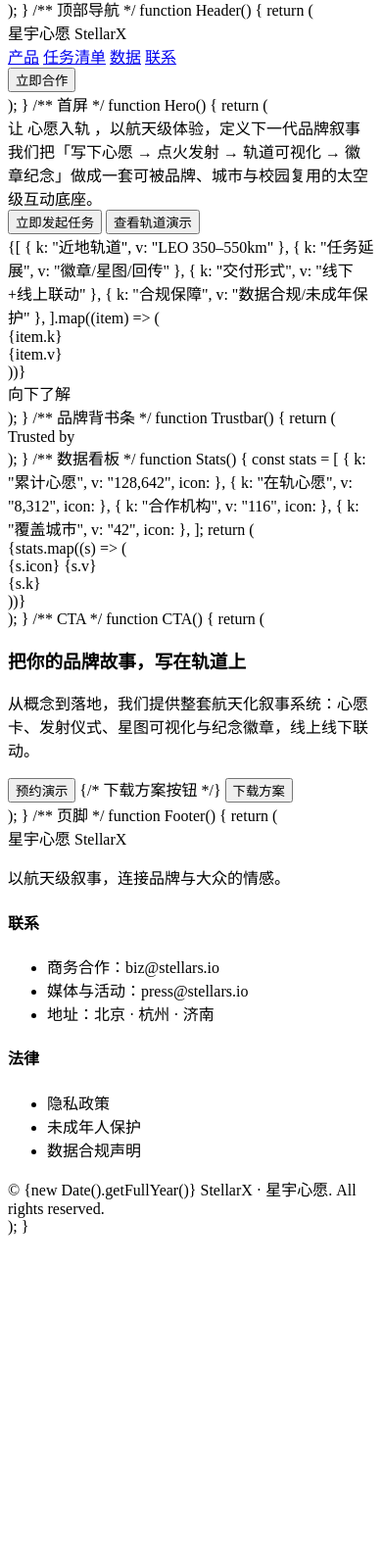
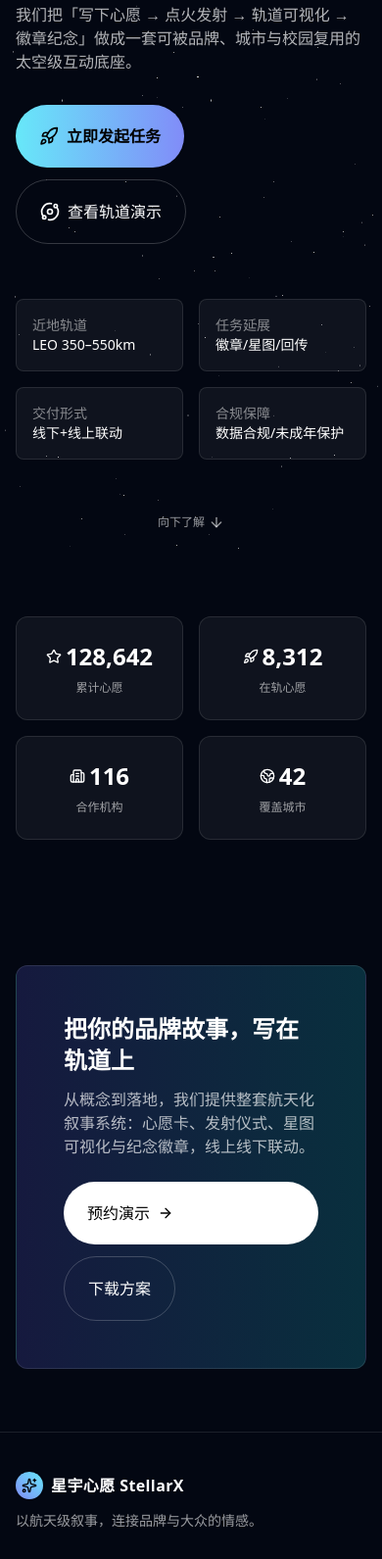
Before and after one commit to easonstereo/Space-Wish, a plain HTML site: page index.html in a window 390 px wide. Shown: the part 275-1866 px from the top of the page at 98% size. Before the commit the page ends 1544 px from the top, so only its background shows below. Drawn offline with nearby package versions, Linux system fonts and the light colour scheme.

Commit message:
Update index.html

```diff
--- a/index.html
+++ b/index.html
@@ -1,284 +1,191 @@
-import React, { useMemo } from "react";
-import { motion } from "framer-motion";
-import { Button } from "@/components/ui/button";
-import { Card, CardContent } from "@/components/ui/card";
-import {
-  Rocket, Orbit, Sparkles, Globe2,
-  ArrowRight, ArrowDown, Building2, Star
-} from "lucide-react";
+<!DOCTYPE html>
+<html lang="zh">
+<head>
+  <meta charset="UTF-8">
+  <title>星宇心愿 StellarX</title>
+  <meta name="viewport" content="width=device-width, initial-scale=1.0">
+  <!-- TailwindCSS CDN -->
+  <script src="https://cdn.tailwindcss.com"></script>
+  <!-- 图标库（lucide） -->
+  <script src="https://unpkg.com/lucide@latest"></script>
+  <style>
+    @keyframes twinkle {
+      from { opacity: .15; transform: translateY(0px);}
+      to { opacity: .9; transform: translateY(-.6px);}
+    }
+  </style>
+</head>
+<body class="min-h-screen w-full text-white bg-[#030712] overflow-x-hidden relative">
 
-export default function StellarXLanding() {
-  return (
-    <div className="min-h-screen w-full text-white bg-[#030712] overflow-x-hidden">
-      <Starfield />
-      <Header />
-      <Hero />
-      <Trustbar />
-      {/* Features 与 Manifest 如果有内容就在别处补充 */}
-      <Stats />
-      <CTA />
-      <Footer />
+  <!-- 星野背景 -->
+  <div id="starfield" class="pointer-events-none fixed inset-0 -z-10"></div>
+  <script>
+    const starfield = document.getElementById("starfield");
+    for(let i=0; i<140; i++){
+      const s = document.createElement("span");
+      const size = Math.random() * 1.2 + 0.2;
+      s.className="absolute rounded-full bg-white";
+      s.style.left = Math.random()*100+"%";
+      s.style.top = Math.random()*100+"%";
+      s.style.width = size+"px";
+      s.style.height= size+"px";
+      s.style.opacity=Math.random()*0.9+0.1;
+      s.style.filter="drop-shadow(0 0 6px rgba(255,255,255,0.4))";
+      s.style.animation=`twinkle ${Math.random()*4+2}s ease-in-out ${i*0.13}s infinite alternate`;
+      starfield.appendChild(s);
+    }
+  </script>
+
+  <!-- 顶部导航 -->
+  <header class="sticky top-0 z-40 backdrop-blur bg-black/30 border-b border-white/5">
+    <div class="mx-auto max-w-7xl px-4 py-3 flex items-center justify-between">
+      <div class="flex items-center gap-2">
+        <div class="h-7 w-7 rounded-full bg-gradient-to-tr from-indigo-400 to-cyan-300 flex items-center justify-center shadow-[0_0_30px_rgba(56,189,248,0.45)]">
+          <i data-lucide="sparkles" class="w-4 h-4 text-black"></i>
         </div>
-  );
-}
-
-/** 星野背景 */
-function Starfield() {
-  const stars = useMemo(
-    () =>
-      Array.from({ length: 140 }).map((_, i) => ({
-        id: i,
-        x: Math.random() * 100,
-        y: Math.random() * 100,
-        s: Math.random() * 1.2 + 0.2,
-        o: Math.random() * 0.9 + 0.1,
-        d: Math.random() * 4 + 2,
-      })),
-    []
-  );
-
-  return (
-    <div aria-hidden className="pointer-events-none fixed inset-0 -z-10">
-      <div className="absolute inset-0 bg-[radial-gradient(1000px_600px_at_70%_-10%,#1d2240,transparent),radial-gradient(800px_500px_at_10%_20%,#0b1226,transparent),#04060e]" />
-      <div className="absolute -top-24 right-[-10%] h-[42rem] w-[42rem] rounded-full bg-indigo-600/20 blur-[120px]" />
-      <div className="absolute bottom-[-20%] left-[-10%] h-[36rem] w-[36rem] rounded-full bg-fuchsia-600/15 blur-[120px]" />
-      {stars.map((s) => (
-        <span
-          key={s.id}
-          className="absolute rounded-full bg-white"
-          style={{
-            left: `${s.x}%`,
-            top: `${s.y}%`,
-            width: s.s,
-            height: s.s,
-            opacity: s.o,
-            filter: "drop-shadow(0 0 6px rgba(255,255,255,0.4))",
-            animation: `twinkle ${s.d}s ease-in-out ${s.id * 0.13}s infinite alternate`,
-          }}
-        />
-      ))}
-      <style>{`
-        @keyframes twinkle {
-          from { opacity: .15; transform: translateY(0px)}
-          to   { opacity: .9;  transform: translateY(-.6px)}
-        }
-      `}</style>
+        <span class="font-semibold tracking-wide">星宇心愿 StellarX</span>
       </div>
-  );
-}
-
-/** 顶部导航 */
-function Header() {
-  return (
-    <header className="sticky top-0 z-40 backdrop-blur supports-[backdrop-filter]:bg-black/30 border-b border-white/5">
-      <div className="mx-auto max-w-7xl px-4 py-3 flex items-center justify-between">
-        <div className="flex items-center gap-2">
-          <div className="h-7 w-7 rounded-full bg-gradient-to-tr from-indigo-400 to-cyan-300 flex items-center justify-center shadow-[0_0_30px_rgba(56,189,248,0.45)]">
-            <Sparkles className="h-4 w-4 text-black" />
-          </div>
-          <span className="font-semibold tracking-wide">星宇心愿 StellarX</span>
-        </div>
-        <nav className="hidden md:flex items-center gap-6 text-sm text-white/80">
-          <a href="#features" className="hover:text-white">产品</a>
-          <a href="#manifest" className="hover:text-white">任务清单</a>
-          <a href="#stats" className="hover:text-white">数据</a>
-          <a href="#contact" className="hover:text-white">联系</a>
+      <nav class="hidden md:flex items-center gap-6 text-sm text-white/80">
+        <a href="#features" class="hover:text-white">产品</a>
+        <a href="#manifest" class="hover:text-white">任务清单</a>
+        <a href="#stats" class="hover:text-white">数据</a>
+        <a href="#contact" class="hover:text-white">联系</a>
       </nav>
-        <Button className="bg-white text-black rounded-full px-5 py-2 font-medium hover:bg-white/90">
-          立即合作
-        </Button>
+      <button class="bg-white text-black rounded-full px-5 py-2 font-medium hover:bg-white/90">立即合作</button>
     </div>
   </header>
-  );
-}
 
-/** 首屏 */
-function Hero() {
-  return (
-    <section className="relative overflow-hidden">
-      <div className="mx-auto max-w-7xl px-4 pt-20 pb-24">
-        <motion.h1
-          initial={{ opacity: 0, y: 20 }}
-          whileInView={{ opacity: 1, y: 0 }}
-          transition={{ duration: 0.8 }}
-          className="text-4xl md:text-6xl font-bold tracking-tight leading-[1.05]"
-        >
-          让
-          <span className="text-transparent bg-clip-text bg-gradient-to-r from-cyan-300 to-indigo-400">
-            心愿入轨
-          </span>
-          ，以航天级体验，定义下一代品牌叙事
-        </motion.h1>
-        <motion.p
-          initial={{ opacity: 0, y: 20 }}
-          whileInView={{ opacity: 1, y: 0 }}
-          transition={{ delay: 0.1, duration: 0.8 }}
-          className="mt-5 max-w-2xl text-white/70"
-        >
+  <!-- 首屏 Hero -->
+  <section class="relative overflow-hidden">
+    <div class="mx-auto max-w-7xl px-4 pt-20 pb-24">
+      <h1 class="text-4xl md:text-6xl font-bold tracking-tight leading-[1.05]">
+        让<span class="text-transparent bg-clip-text bg-gradient-to-r from-cyan-300 to-indigo-400">心愿入轨</span>，
+        以航天级体验，定义下一代品牌叙事
+      </h1>
+      <p class="mt-5 max-w-2xl text-white/70">
         我们把「写下心愿 → 点火发射 → 轨道可视化 → 徽章纪念」做成一套可被品牌、城市与校园复用的太空级互动底座。
-        </motion.p>
-        <div className="mt-8 flex flex-wrap items-center gap-3">
-          <Button className="rounded-full bg-gradient-to-r from-cyan-300 to-indigo-400 text-black font-semibold px-6 py-5 hover:opacity-90">
-            <Rocket className="mr-2 h-5 w-5" /> 立即发起任务
-          </Button>
+      </p>
+      <div class="mt-8 flex flex-wrap items-center gap-3">
+        <button class="rounded-full bg-gradient-to-r from-cyan-300 to-indigo-400 text-black font-semibold px-6 py-5 hover:opacity-90 flex items-center gap-2">
+          <i data-lucide="rocket" class="w-5 h-5"></i> 立即发起任务
+        </button>
         <a href="orbit.html">
-            <Button
-              variant="outline"
-              className="rounded-full border-white/20 text-white hover:bg-white/10 px-6 py-5"
-            >
-              <Orbit className="mr-2 h-5 w-5" /> 查看轨道演示
-            </Button>
+          <button class="rounded-full border border-white/20 text-white hover:bg-white/10 px-6 py-5 flex items-center gap-2">
+            <i data-lucide="orbit" class="w-5 h-5"></i> 查看轨道演示
+          </button>
         </a>
       </div>
-        <div className="mt-14 grid grid-cols-2 md:grid-cols-4 gap-4">
-          {[
-            { k: "近地轨道", v: "LEO 350–550km" },
-            { k: "任务延展", v: "徽章/星图/回传" },
-            { k: "交付形式", v: "线下+线上联动" },
-            { k: "合规保障", v: "数据合规/未成年保护" },
-          ].map((item) => (
-            <div
-              key={item.k}
-              className="rounded-lg border border-white/10 bg-white/5 p-4 text-sm"
-            >
-              <div className="text-white/50">{item.k}</div>
-              <div className="font-medium">{item.v}</div>
+      <div class="mt-14 grid grid-cols-2 md:grid-cols-4 gap-4">
+        <div class="rounded-lg border border-white/10 bg-white/5 p-4 text-sm">
+          <div class="text-white/50">近地轨道</div>
+          <div class="font-medium">LEO 350–550km</div>
         </div>
-          ))}
+        <div class="rounded-lg border border-white/10 bg-white/5 p-4 text-sm">
+          <div class="text-white/50">任务延展</div>
+          <div class="font-medium">徽章/星图/回传</div>
+        </div>
+        <div class="rounded-lg border border-white/10 bg-white/5 p-4 text-sm">
+          <div class="text-white/50">交付形式</div>
+          <div class="font-medium">线下+线上联动</div>
+        </div>
+        <div class="rounded-lg border border-white/10 bg-white/5 p-4 text-sm">
+          <div class="text-white/50">合规保障</div>
+          <div class="font-medium">数据合规/未成年保护</div>
         </div>
       </div>
-      <div className="absolute left-1/2 -translate-x-1/2 bottom-6 text-white/60 text-xs flex items-center gap-1">
-        向下了解
-        <ArrowDown className="h-4 w-4" />
+    </div>
+    <div class="absolute left-1/2 -translate-x-1/2 bottom-6 text-white/60 text-xs flex items-center gap-1">
+      向下了解 <i data-lucide="arrow-down" class="h-4 w-4"></i>
     </div>
   </section>
-  );
-}
 
-/** 品牌背书条 */
-function Trustbar() {
-  return (
-    <section className="border-t border-white/5">
-      <div className="mx-auto max-w-7xl px-4 py-8 flex flex-wrap items-center gap-x-10 gap-y-4 opacity-80">
-        <span className="text-xs uppercase tracking-[0.2em] text-white/50">
-          Trusted by
-        </span>
-        <div className="h-6 w-24 rounded bg-white/10" />
-        <div className="h-6 w-24 rounded bg-white/10" />
-        <div className="h-6 w-24 rounded bg-white/10" />
+  <!-- 数据看板 -->
+  <section id="stats" class="mx-auto max-w-7xl px-4 py-16">
+    <div class="grid grid-cols-2 md:grid-cols-4 gap-4">
+      <div class="rounded-xl border border-white/10 bg-white/5 p-6 text-center">
+        <div class="flex justify-center items-center gap-1 text-2xl font-semibold">
+          <i data-lucide="star" class="h-4 w-4"></i> 128,642
+        </div>
+        <div class="text-xs text-white/60 mt-2">累计心愿</div>
+      </div>
+      <div class="rounded-xl border border-white/10 bg-white/5 p-6 text-center">
+        <div class="flex justify-center items-center gap-1 text-2xl font-semibold">
+          <i data-lucide="rocket" class="h-4 w-4"></i> 8,312
+        </div>
+        <div class="text-xs text-white/60 mt-2">在轨心愿</div>
+      </div>
+      <div class="rounded-xl border border-white/10 bg-white/5 p-6 text-center">
+        <div class="flex justify-center items-center gap-1 text-2xl font-semibold">
+          <i data-lucide="building-2" class="h-4 w-4"></i> 116
+        </div>
+        <div class="text-xs text-white/60 mt-2">合作机构</div>
+      </div>
+      <div class="rounded-xl border border-white/10 bg-white/5 p-6 text-center">
+        <div class="flex justify-center items-center gap-1 text-2xl font-semibold">
+          <i data-lucide="globe-2" class="h-4 w-4"></i> 42
+        </div>
+        <div class="text-xs text-white/60 mt-2">覆盖城市</div>
+      </div>
     </div>
   </section>
-  );
-}
 
-/** 数据看板 */
-function Stats() {
-  const stats = [
-    { k: "累计心愿", v: "128,642", icon: <Star className="h-4 w-4" /> },
-    { k: "在轨心愿", v: "8,312", icon: <Rocket className="h-4 w-4" /> },
-    { k: "合作机构", v: "116", icon: <Building2 className="h-4 w-4" /> },
-    { k: "覆盖城市", v: "42", icon: <Globe2 className="h-4 w-4" /> },
-  ];
-  return (
-    <section id="stats" className="mx-auto max-w-7xl px-4 py-16">
-      <div className="grid grid-cols-2 md:grid-cols-4 gap-4">
-        {stats.map((s) => (
-          <div
-            key={s.k}
-            className="rounded-xl border border-white/10 bg-white/5 p-6 text-center"
-          >
-            <div className="flex items-center justify-center gap-1 text-2xl font-semibold tracking-tight">
-              {s.icon} {s.v}
-            </div>
-            <div className="text-xs text-white/60 mt-2 uppercase tracking-[0.2em]">
-              {s.k}
-            </div>
-          </div>
-        ))}
-      </div>
-    </section>
-  );
-}
-
-/** CTA */
-function CTA() {
-  return (
-    <section className="relative">
-      <div className="mx-auto max-w-6xl px-4 py-16">
-        <Card className="bg-gradient-to-r from-indigo-500/20 to-cyan-400/20 border-white/10 overflow-hidden">
-          <CardContent className="p-8 md:p-12">
-            <div className="grid md:grid-cols-2 gap-8 items-center">
-              <div>
-                <h3 className="text-2xl md:text-3xl font-semibold">
-                  把你的品牌故事，写在轨道上
-                </h3>
-                <p className="text-white/70 mt-3">
+  <!-- CTA -->
+  <section class="relative">
+    <div class="mx-auto max-w-6xl px-4 py-16">
+      <div class="bg-gradient-to-r from-indigo-500/20 to-cyan-400/20 border border-white/10 rounded-xl p-12">
+        <h3 class="text-2xl md:text-3xl font-semibold">把你的品牌故事，写在轨道上</h3>
+        <p class="text-white/70 mt-3">
           从概念到落地，我们提供整套航天化叙事系统：心愿卡、发射仪式、星图可视化与纪念徽章，线上线下联动。
         </p>
-                <div className="mt-6 flex flex-col md:flex-row gap-3">
-                  <Button className="rounded-full bg-white text-black px-6 py-5 font-medium">
-                    预约演示 <ArrowRight className="ml-1 h-4 w-4" />
-                  </Button>
-
-                  {/* 下载方案按钮 */}
-                  <a
-                    href="./spaceport-leo.html"
-                    target="_blank"
-                    rel="noopener noreferrer"
-                  >
-                    <Button
-                      variant="outline"
-                      className="rounded-full border-white/20 text-white hover:bg-white/10 px-6 py-5"
-                    >
+        <div class="mt-6 flex flex-col md:flex-row gap-3">
+          <button class="rounded-full bg-white text-black px-6 py-5 font-medium flex items-center gap-2">
+            预约演示 <i data-lucide="arrow-right" class="h-4 w-4"></i>
+          </button>
+          <a href="./spaceport-leo.html" target="_blank" rel="noopener noreferrer">
+            <button class="rounded-full border border-white/20 text-white hover:bg-white/10 px-6 py-5">
               下载方案
-                    </Button>
+            </button>
           </a>
         </div>
       </div>
     </div>
-          </CardContent>
-        </Card>
+  </section>
+
+  <!-- 页脚 -->
+  <footer id="contact" class="border-t border-white/10">
+    <div class="mx-auto max-w-7xl px-4 py-10 grid md:grid-cols-3 gap-8">
+      <div>
+        <div class="flex items-center gap-2">
+          <div class="h-7 w-7 rounded-full bg-gradient-to-tr from-indigo-400 to-cyan-300 flex items-center justify-center">
+            <i data-lucide="sparkles" class="h-4 w-4 text-black"></i>
           </div>
-    </section>
-  );
-}
-
-/** 页脚 */
-function Footer() {
-  return (
-    <footer id="contact" className="border-t border-white/10">
-      <div className="mx-auto max-w-7xl px-4 py-10 grid md:grid-cols-3 gap-8">
-        <div>
-          <div className="flex items-center gap-2">
-            <div className="h-7 w-7 rounded-full bg-gradient-to-tr from-indigo-400 to-cyan-300 flex items-center justify-center">
-              <Sparkles className="h-4 w-4 text-black" />
+          <span class="font-semibold tracking-wide">星宇心愿 StellarX</span>
         </div>
-            <span className="font-semibold tracking-wide">星宇心愿 StellarX</span>
-          </div>
-          <p className="mt-3 text-white/60 text-sm">
-            以航天级叙事，连接品牌与大众的情感。
-          </p>
+        <p class="mt-3 text-white/60 text-sm">以航天级叙事，连接品牌与大众的情感。</p>
       </div>
       <div>
-          <h4 className="text-sm font-medium mb-3">联系</h4>
-          <ul className="space-y-2 text-sm text-white/70">
+        <h4 class="text-sm font-medium mb-3">联系</h4>
+        <ul class="space-y-2 text-sm text-white/70">
           <li>商务合作：biz@stellars.io</li>
           <li>媒体与活动：press@stellars.io</li>
           <li>地址：北京 · 杭州 · 济南</li>
         </ul>
       </div>
       <div>
-          <h4 className="text-sm font-medium mb-3">法律</h4>
-          <ul className="space-y-2 text-sm text-white/70">
+        <h4 class="text-sm font-medium mb-3">法律</h4>
+        <ul class="space-y-2 text-sm text-white/70">
           <li>隐私政策</li>
           <li>未成年人保护</li>
           <li>数据合规声明</li>
         </ul>
       </div>
     </div>
-      <div className="border-t border-white/10 text-center text-xs text-white/50 py-4">
-        © {new Date().getFullYear()} StellarX · 星宇心愿. All rights reserved.
+    <div class="border-t border-white/10 text-center text-xs text-white/50 py-4">
+      © 2025 StellarX · 星宇心愿. All rights reserved.
     </div>
   </footer>
-  );
-}
+
+  <!-- 初始化图标 -->
+  <script>lucide.createIcons();</script>
+</body>
+</html>
```
Lines whose indentation alone changed are shown as unchanged.
